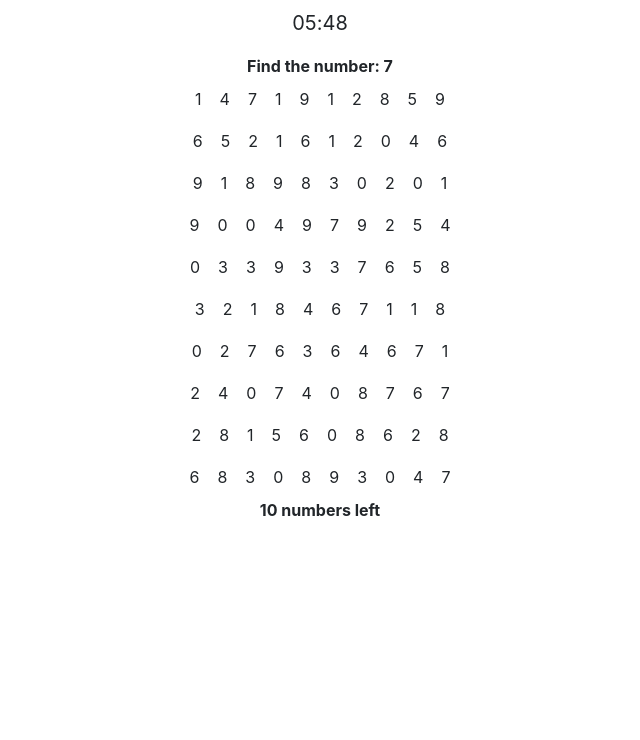
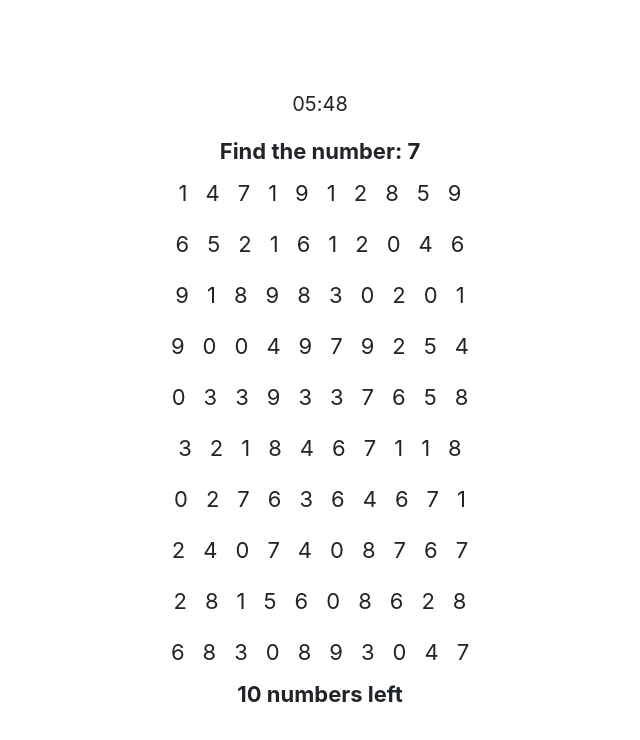
Before and after one commit to husan-eshonqulov/find-the-numbers, a React (Create React App) app: page / in a window 1280 px wide. Shown: the top 740 px of the page, without its empty margins (320-960 px from the left). Built offline with nearby package versions, Linux system fonts and the light colour scheme.

Commit message:
UI is updated

```diff
--- a/src/components/app/App.css
+++ b/src/components/app/App.css
@@ -1,3 +1,15 @@
+.height-100 {
+    height: 100vh;
+}
+
+.size-18 {
+    font-size: 22px;
+}
+
+.size-22 {
+    font-size: 22px;
+}
+
 .timer {
     font-size: 20px;
 }
--- a/src/components/app/App.tsx
+++ b/src/components/app/App.tsx
@@ -77,10 +77,11 @@ function App() {
   if (status) {
     return (
       <div className="container text-center">
-        <div className="mt-2 mb-3 timer">
+        <div className="height-100 d-flex flex-column justify-content-center">
+          <div className="mb-3 timer">
             <Time timer={timer} />
           </div>
-        <div className="font-weight-bold">
+          <div className="font-weight-bold size-18">
             <FindTheNum theNum={theNum} />
           </div>
           <div>
@@ -90,20 +91,23 @@ function App() {
               handleClick={handleElementClick}
             />
           </div>
-        <div className="font-weight-bold">
+          <div className="font-weight-bold size-18">
             <LeftNumber leftNum={leftNum} />
+          </div>
         </div>
       </div>
     );
   } else {
     return (
-      <div className="container text-center mt-5">
+      <div className="container text-center">
+        <div className="height-100 d-flex flex-column justify-content-center">
           <div className="game-over">Game Over</div>
-        <div className="my-3">
+          <div className="my-3 size-22">
             <ShowRecord records={records} score={timer} />
           </div>
           <div>
             <PlayAgain handlePlayAgain={handlePlayAgain} />
+          </div>
         </div>
       </div>
     );
--- /dev/null
+++ b/src/components/playAgain/PlayAgain.css
@@ -0,0 +1,3 @@
+.playAgain {
+    font-size: 20px;
+}
--- a/src/components/playAgain/PlayAgain.tsx
+++ b/src/components/playAgain/PlayAgain.tsx
@@ -1,7 +1,9 @@
+import './PlayAgain.css';
+
 function PlayAgain(props: any) {
   return (
     <div>
-      <button className="btn btn-secondary" onClick={props.handlePlayAgain}>
+      <button className="btn btn-secondary playAgain" onClick={props.handlePlayAgain}>
         Play Again
       </button>
     </div>
--- a/src/components/tableElement/TableElement.css
+++ b/src/components/tableElement/TableElement.css
@@ -1,3 +1,7 @@
+.btn-box-shadow {
+    font-size: 22px !important;
+}
+
 .btn-box-shadow:focus {
     box-shadow: none !important;
 }
--- a/src/components/tableElement/TableElement.tsx
+++ b/src/components/tableElement/TableElement.tsx
@@ -3,7 +3,7 @@ import './TableElement.css';
 function TableElement(props: any) {
   if (props.statusElement === true) {
     return (
-      <button className="btn d-inline-block p-1 m-1 bg-info btn-box-shadow">{props.tableElement}</button>
+      <button className="btn d-inline-block p-1 m-1 bg-secondary text-white btn-box-shadow">{props.tableElement}</button>
     );
   } else {
     return (
```
Lines whose indentation alone changed are shown as unchanged.
